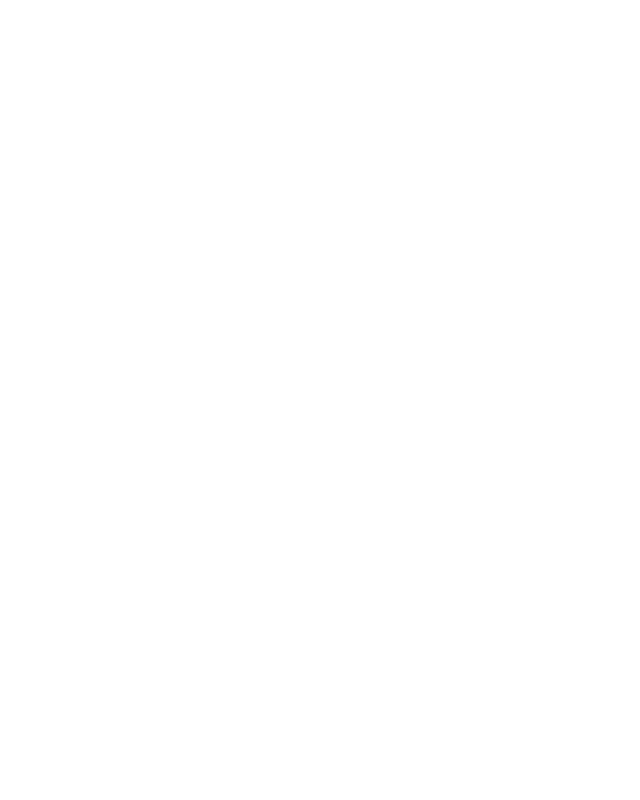
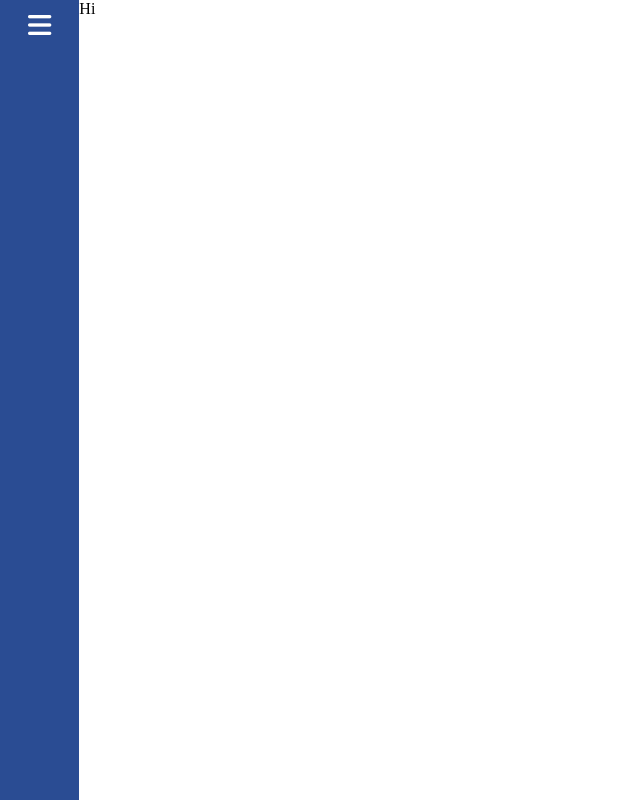
Before and after one commit to RepIngSE/Gestor-Front, a React (Vite) app: page /adminArea/principalTask in a window 1280 px wide. Before the commit this address had no page. Shown: the whole page, without its empty margins (0-640 px from the left). Built offline with nearby package versions, Linux system fonts and the light colour scheme.

Commit message:
-A Dashboard Admin

```diff
--- a/src/App.jsx
+++ b/src/App.jsx
@@ -14,7 +14,7 @@
       <Route path="/home" element={<Principal></Principal>}></Route>
       <Route path="/gestor" element={<Gestor></Gestor>}></Route>
       <Route path="/admin" element={<Admin></Admin>}></Route>
-      <Route path ="/adminArea" element ={<AdminArea></AdminArea>}></Route>
+      <Route path ="/adminArea/*" element ={<AdminArea></AdminArea>}></Route>
     </Routes>
   )
 }
--- a/src/views/Admin_Area/AdminArea.jsx
+++ b/src/views/Admin_Area/AdminArea.jsx
@@ -1,14 +1,19 @@
-import MenuBar from "../Components/MenuBar/MenuBar"
 import '../../styles/AdminArea.css'
+import MenuBar from "../Components/MenuBar/MenuBar.jsx"
+import NewTask from "../Components/New_Task/NewTask.jsx"
+import DashPrincipal from "../Components/Dash_Task/DashPrincipal.jsx"
+import { Navigate, Route, Routes } from "react-router-dom"
 
 const AdminArea = ()=>{
 
     return(
         <div className="containerDashPrAdArea">
             <MenuBar></MenuBar>
-            <div>
-                dash
-            </div>
+            <Routes>
+            <Route path="/" element={<Navigate to = "/adminArea/principalTask"></Navigate>}></Route>
+            <Route path="/principalTask" element={<DashPrincipal></DashPrincipal>}></Route>
+            <Route path="/newTask" element={<NewTask></NewTask>}></Route>
+            </Routes>
         </div>
     )
 }
--- /dev/null
+++ b/src/views/Components/Dash_Task/DashPrincipal.css
@@ -0,0 +1,6 @@
+.DashPrincipal {
+    width: 100%;
+    height: 100%;
+    display: flex;
+    flex-direction: row;
+}
--- /dev/null
+++ b/src/views/Components/Dash_Task/DashPrincipal.jsx
@@ -0,0 +1,12 @@
+import './DashPrincipal.css'
+import React, { useState } from "react";
+
+const DashPrincipal = ()=>{
+    return(
+        <div className = 'DashPrincipal'>
+            Hi
+        </div>
+    )
+}
+
+export default DashPrincipal
--- /dev/null
+++ b/src/views/Components/New_Task/NewTask.jsx
@@ -0,0 +1,12 @@
+import './NewTask.css'
+import React, { useState } from "react";
+
+const NewTask = ()=>{
+    return(
+        <div>
+            Hi mundo
+        </div>
+    )
+}
+
+export default NewTask
```
Also changed, not shown: src/views/Components/New_Task/NewTask.css (added).
